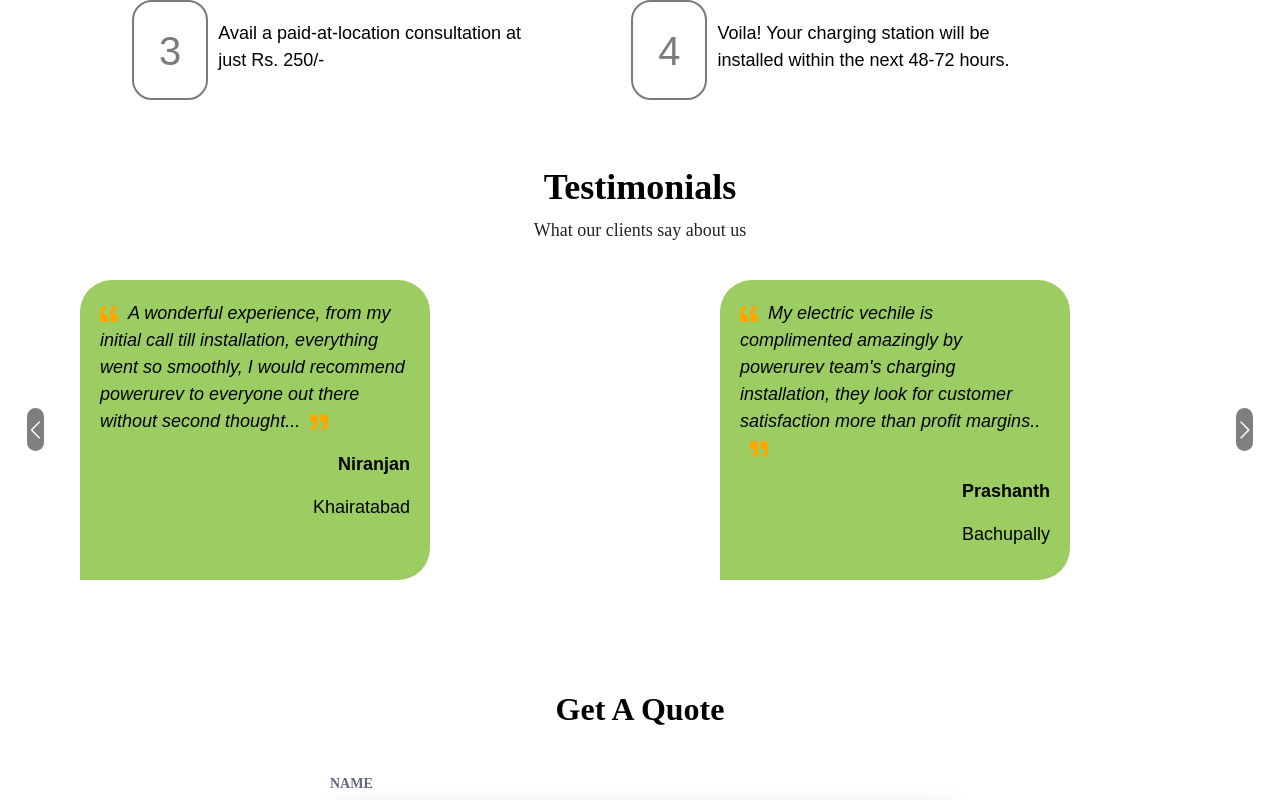
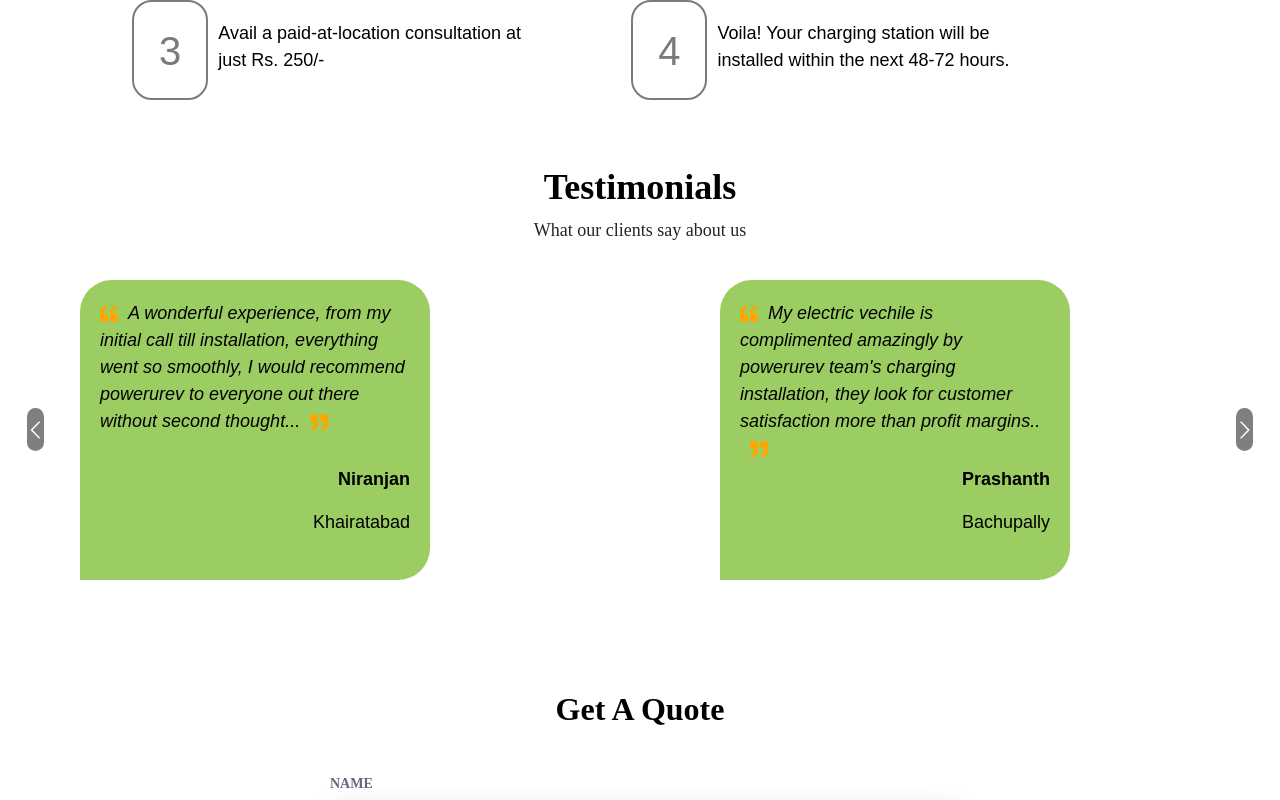
Before and after one commit to VSVinith/powerurev, a React (Create React App) app: page / in a window 1280 px wide. Shown: the part 2861-3661 px from the top of the page. Built offline with nearby package versions, Linux system fonts and the light colour scheme.

Commit message:
testimonial_alignment

```diff
--- a/src/Testimonials/index.css
+++ b/src/Testimonials/index.css
@@ -50,6 +50,7 @@
     font-style: italic;
     font-size: 18px;
     color: black;
+    height: 150px;
 }
 .stars-container {
     display: inline;
@@ -83,9 +84,13 @@
         margin-left: 10vw;
         width: 80vw;
         margin-bottom: 40px;
+        height: 320px;
     }
     .testimonial-title {
         margin-top: 20px;
+    }
+    .test-desc  {
+        height: 200px;
     }
     .testimonials{
      padding-left: 30px;
```
